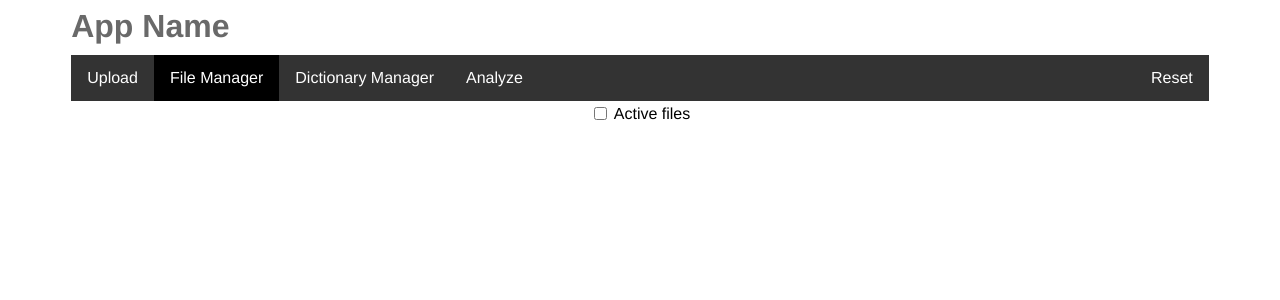
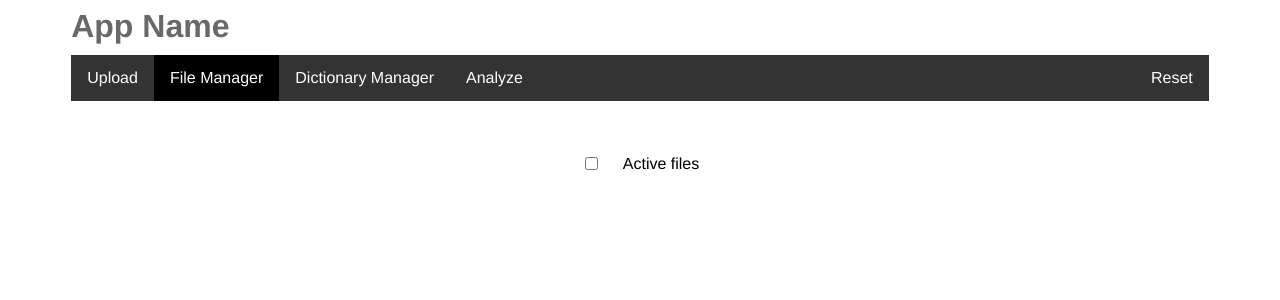
Before and after one commit to Landaluce/MPTA, a Flask app: template app/templates/fileManager.html in a window 1280 px wide. Shown: the top 300 px of the page. Run offline with Flask 2, Linux system fonts and the light colour scheme; the template is opened without the code that fills it, so the values that code supplies are empty; parts of the project's set-up code (start-up, migrations or seed data) failed here and were passed over.

Commit message:
more css

```diff
--- a/app/static/style.css
+++ b/app/static/style.css
@@ -132,8 +132,17 @@ h1 {
 
 #manager_table, #analyze_table {
     margin: 0 auto 0 auto;
+    margin-top: 50px;
 }
 
+#manager_table {
+
+}
+#manager_table td {
+    /*border: 1px solid black;*/
+    padding-left: 10px;
+    padding-right: 10px;
+}
 #analyze_table{
     width: 90%;
     border: 1px solid #111;
@@ -142,6 +151,10 @@ h1 {
 #analyze_table #header{
     background: #111;
     color: white;
+}
+
+#analyze_table td{
+    height: 50px;
 }
 
 #analyze_table #even{
```
